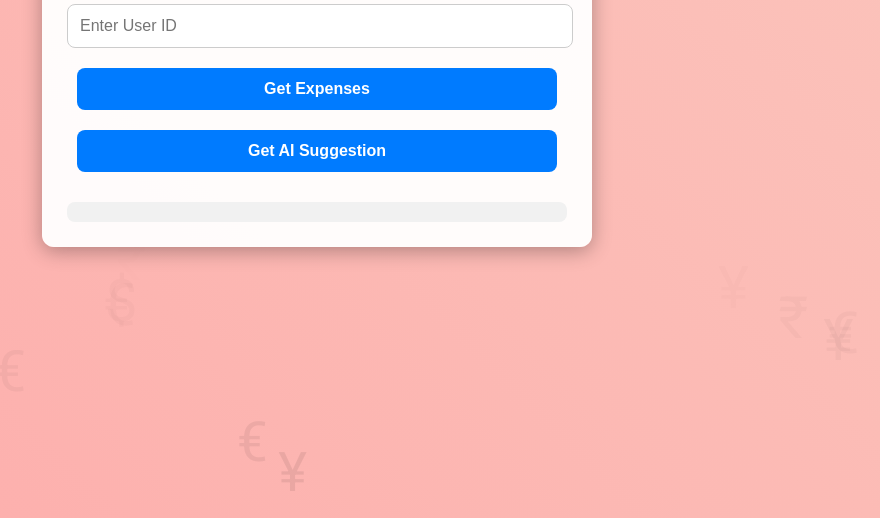
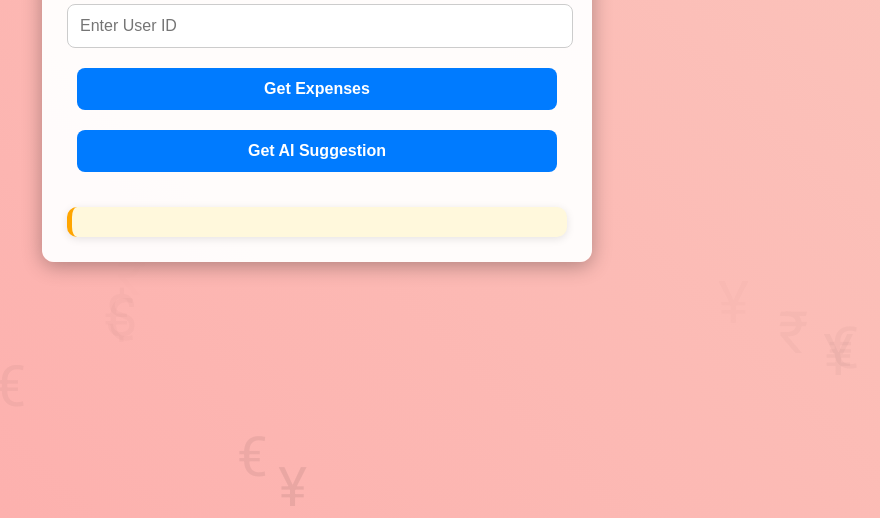
Before and after one commit to Aniruddh-ui/Ai-Enhanced_expense-tracker, a Flask app: page / in a window 1280 px wide. Shown: the part 656-1174 px from the top of the page, without its empty margins (323-1203 px from the left). Run offline with Flask 3, Linux system fonts and the light colour scheme.

Commit message:
modified frontend

```diff
--- a/templates/index.html
+++ b/templates/index.html
@@ -79,12 +79,24 @@
     }
 
     .ai-suggestion {
-      background: #f1f1f1;
-      padding: 10px;
-      border-radius: 8px;
-      font-style: italic;
-      color: #444;
+      background: #fff8dc;
+      padding: 15px 20px;
+      border-left: 5px solid #ffa500;
+      border-radius: 10px;
+      font-style: normal;
+      font-size: 16px;
+      line-height: 1.6;
+      color: #333;
       white-space: pre-line;
+      box-shadow: 0 2px 8px rgba(0, 0, 0, 0.1);
+      margin-top: 25px;
+    }
+
+    .ai-suggestion strong {
+      display: block;
+      margin-bottom: 10px;
+      color: #ff8c00;
+      font-size: 18px;
     }
 
     .delete-btn {
@@ -217,7 +229,17 @@
       try {
         const res = await fetch(`/ai_suggestion/${userId}`);
         const data = await res.json();
-        aiBox.innerHTML = `<strong>AI Suggestion:</strong><br/>${data.ai_suggestion || "No suggestion available."}`;
+
+        const suggestion = data.ai_suggestion || "No suggestion available.";
+        const formatted = suggestion
+          .split('\n')
+          .map(line => `<li>${line.trim()}</li>`)
+          .join("");
+
+        aiBox.innerHTML = `
+          <strong>AI Suggestion:</strong>
+          <ul style="padding-left: 20px; margin: 0;">${formatted}</ul>
+        `;
       } catch (err) {
         console.error("AI Suggestion Error:", err);
         aiBox.innerHTML = "Failed to generate suggestion.";
```
